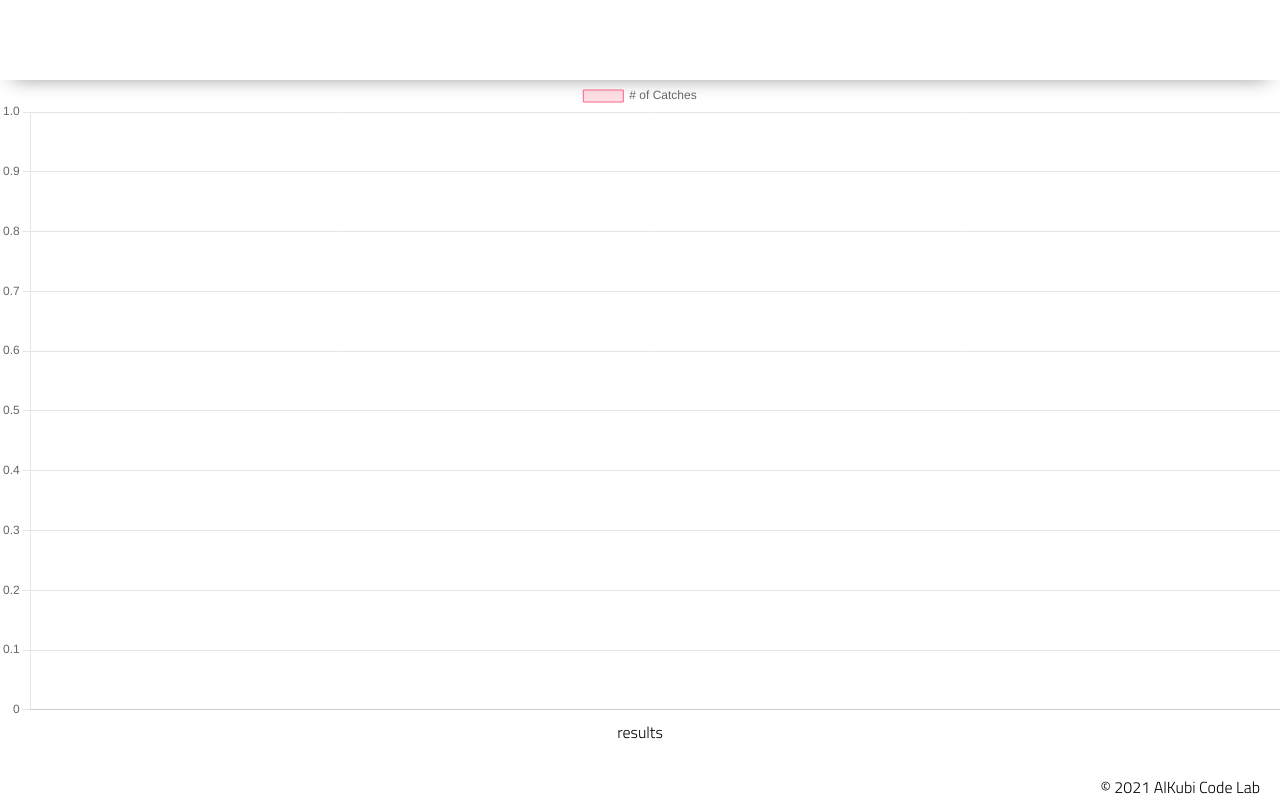
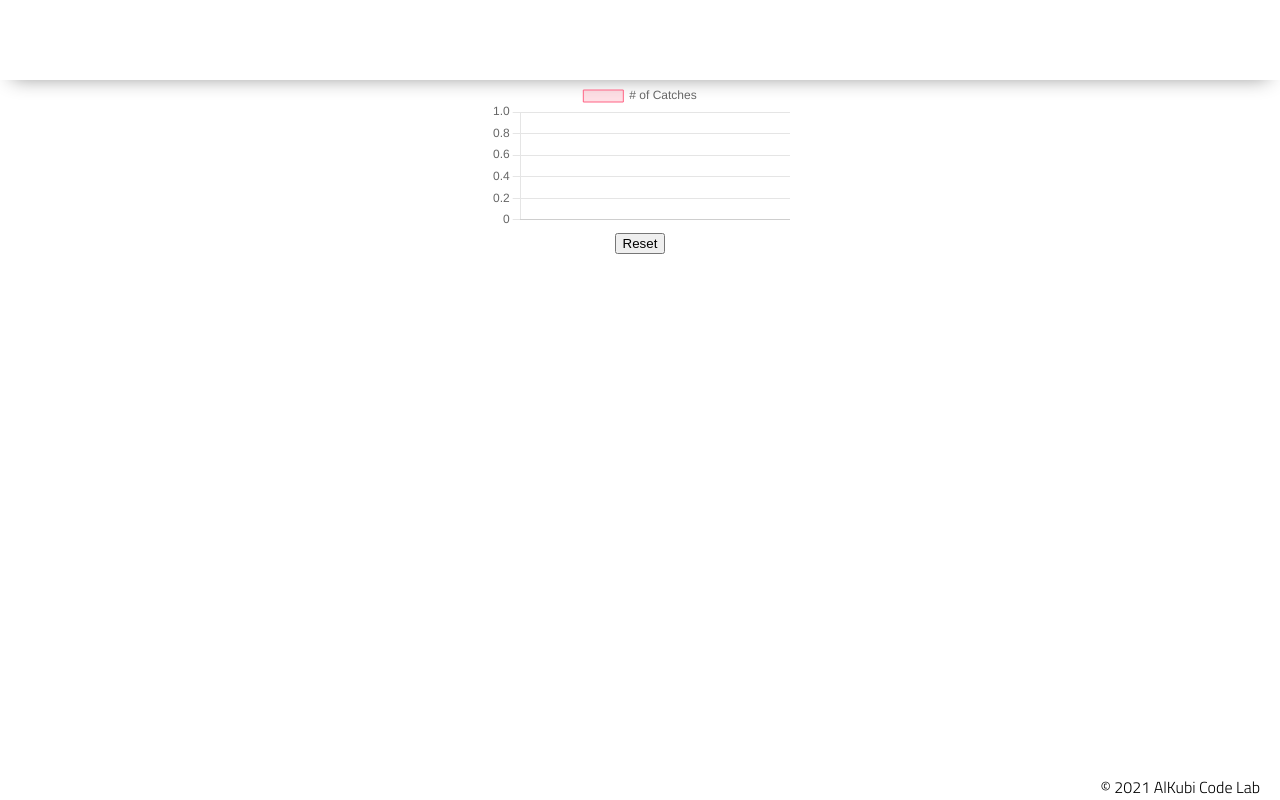
Before and after one commit to mckubisiak/lab-11-pokemon-catcher, a plain HTML site: page Results/index.html in a window 1280 px wide. Drawn offline with nearby package versions, Linux system fonts and the light colour scheme.

Commit message:
update index to remove console error,

```diff
--- a/Results/index.html
+++ b/Results/index.html
@@ -9,24 +9,30 @@
     <link rel="stylesheet" href="../styles/reset.css">
     <link rel="stylesheet" href="../styles/style.css">
     <link rel="stylesheet" href="../styles/home.css">
+    <link rel="stylesheet" href="./results.css">
     <title>Document</title>
 </head>
 
 <body>
     <header>
+
         <div class="gutter-right logo">
+        </div>
+
+    </header>
+
+    <canvas id="myChart"></canvas>
+
+    <main>
+
+        <div>
+
+            <button id="reset-button" >Reset</button>
 
         </div>
-    </header>
-    <canvas id="myChart"></canvas>
-    <main>
-        <div>
-            results
-        </div>
+
         <br>
-        <div>
 
-        </div>
     </main>
 
     <footer>
@@ -36,7 +42,7 @@
     <script src="https://cdn.jsdelivr.net/npm/chart.js@3.2.1/dist/chart.min.js"></script>
 
     <script type="module" src="./results.js"></script>
-    <script type="module" src="../app.js"></script>
+
 </body>
 
 </html>
--- a/Results/results.css
+++ b/Results/results.css
@@ -0,0 +1,7 @@
+canvas {
+    display:inline;
+    max-height: 400px;
+    max-width: 70%;
+    margin-right: auto;
+    margin-left: auto;
+}
--- a/Results/results.js
+++ b/Results/results.js
@@ -1,18 +1,20 @@
 import { mungeCaptured, mungeNames } from '../data-utils.js';
-import { getPokedex } from '../local-storage-utils.js';
+import { getPokedex, setPokedex } from '../local-storage-utils.js';
 
 const pokedex = getPokedex();
 const names = mungeNames(pokedex);
-console.log(typeof names);
-console.log(names);
+// console.log(typeof names);
+// console.log(names);
 
 
 const captured = mungeCaptured(pokedex);
-console.log(typeof captured);
-console.log(captured);
+// console.log(typeof captured);
+// console.log(captured);
 
 
 let ctx = document.getElementById('myChart').getContext('2d');
+let resetButton = document.getElementById('reset-button');
+
 let myChart = new Chart(ctx, {
     type: 'bar',
     data: {
@@ -47,3 +49,13 @@ let myChart = new Chart(ctx, {
         }
     }
 });
+
+
+resetButton.addEventListener('click', ()=> {
+
+    window.location.replace('/');
+
+
+    setPokedex([]);
+
+});
```
Also changed, not shown: app.js (+1 -9 lines).
